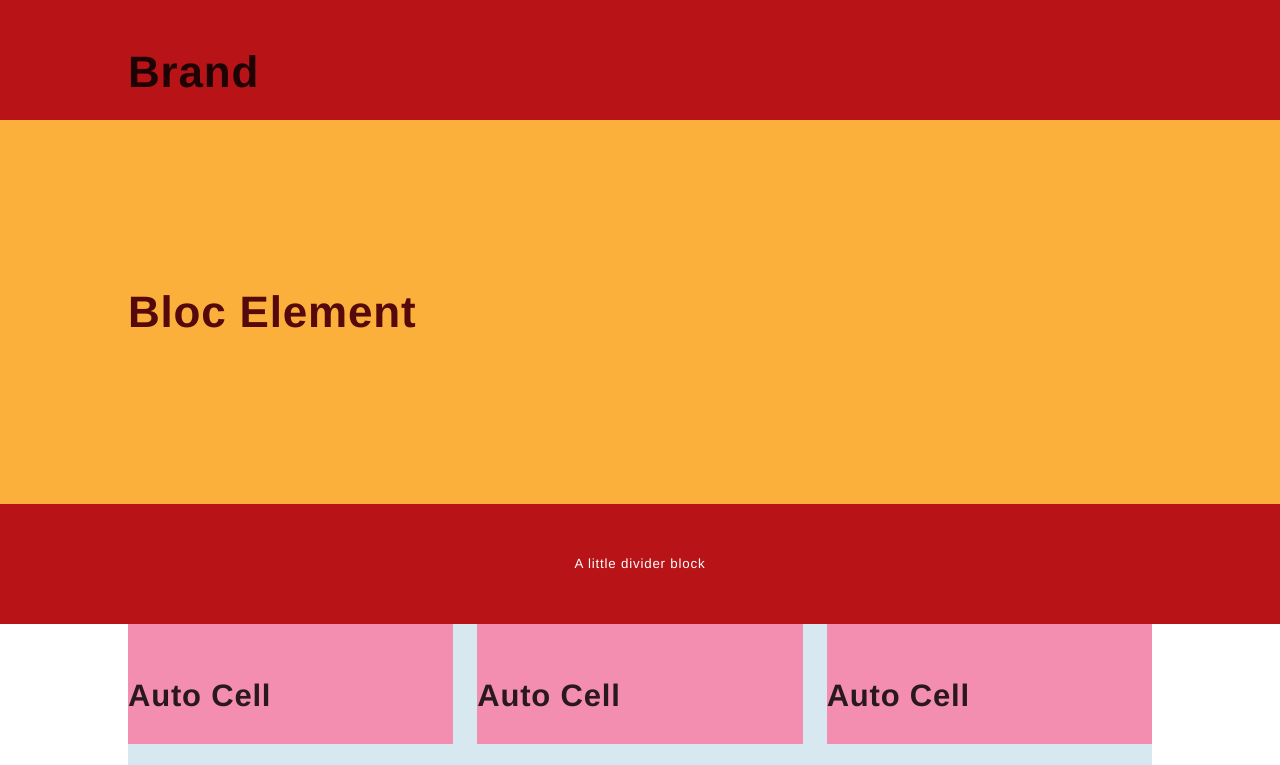
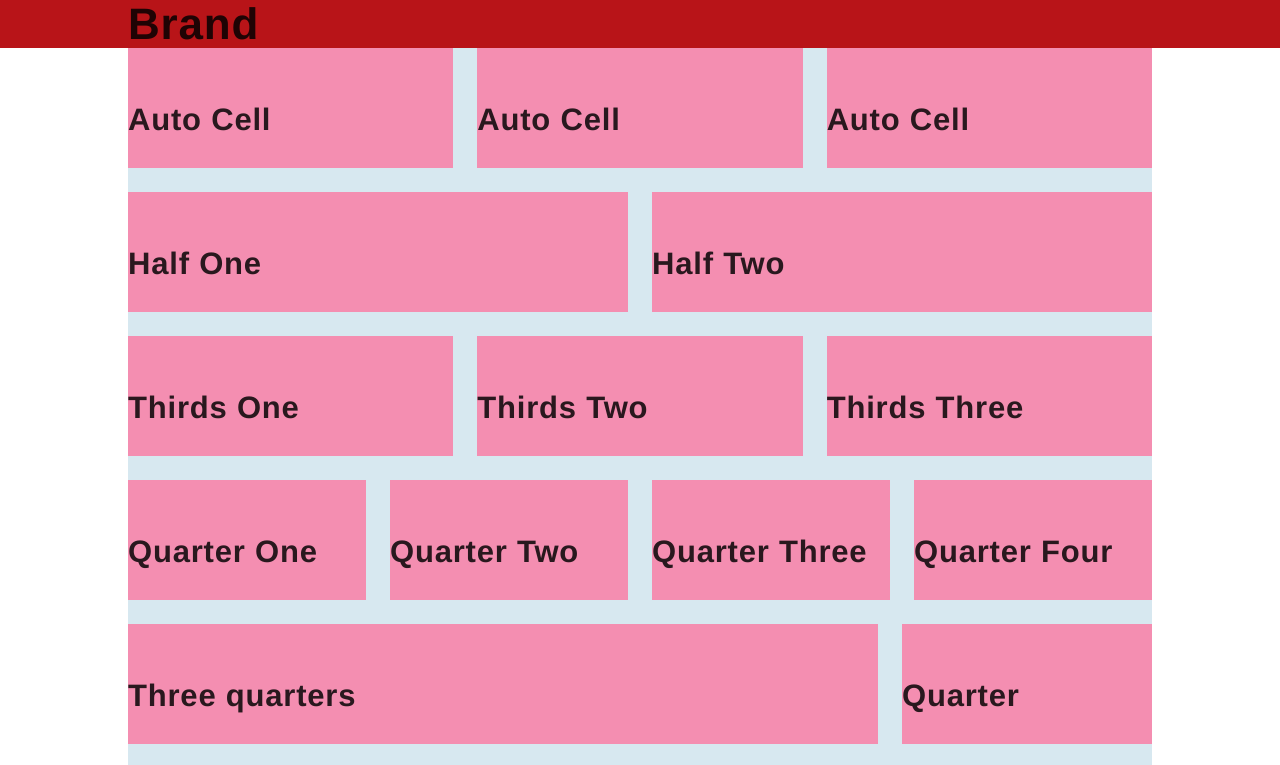
Before and after one commit to stewarthines/stewstarter, a plain HTML site: page index.html in a window 1280 px wide. Shown: the top 765 px of the page. Drawn offline with Linux system fonts and the light colour scheme.

Commit message:
working on navbar

```diff
--- a/assets/css/less/navbar.less
+++ b/assets/css/less/navbar.less
@@ -12,4 +12,8 @@
     .flexContainer();
   }
 
+  h1{
+    margin:0;
+  }
+
 }
--- a/index.html
+++ b/index.html
@@ -1,5 +1,6 @@
 <!doctype html>
 <html lang="en-US">
+
 <head>
     <meta charset="utf-8">
     <title>Stew Starter</title>
@@ -9,22 +10,14 @@
     <meta name="Keywords" content="Starter Pack"/>
     <link href="assets/css/app.css" type="text/css" rel="stylesheet">
 </head>
+
 <body>
 <header class="navbar">
-   <div class="nav-inner">
+    <div class="nav-inner">
         <h1>Brand</h1>
-   </div>
+    </div>
 </header>
-<section class="bloc accent xxl">
-    <div class="container">
-        <div class="cell">
-            <h1>Bloc Element</h1>
-        </div>
-    </div>
-</section>
-<section class="bloc brand small text-center">
-    <p>A little divider block</p>
-</section>
+
 <section class="container test">
     <div class="cell">
         <h2>Auto Cell</h2>
@@ -87,5 +80,7 @@
 </section>
 <footer></footer>
 <!--<script src="..." type="text/javascript"></script>-->
+
 </body>
+
 </html>
```
Also changed, not shown: assets/css/app.css.
